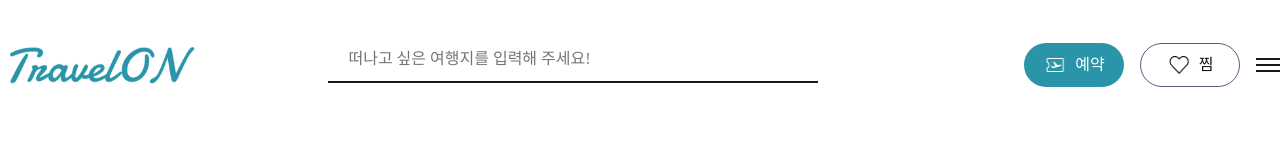
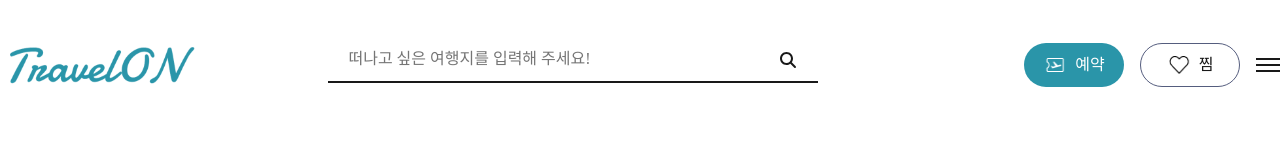
Before and after one commit to azure0929/TravelON, a React (Create React App) app: page /jjim in a window 1280 px wide. Shown: the top 160 px of the page. Built offline with nearby package versions, Linux system fonts and the light colour scheme; what chartjs-plugin-datalabels would draw is missing.

Commit message:
feat: fontawesome import

```diff
--- a/src/components/Header.jsx
+++ b/src/components/Header.jsx
@@ -5,6 +5,11 @@
 import logo from "@/image/logo.png";
 import reserveIcon from "@/image/reserve.png";
 import wishlistIcon from "@/image/wishlist.png";
+
+// Font Awesome 임포트 시작
+import { FontAwesomeIcon } from "@fortawesome/react-fontawesome";
+import { faSearch, faTimes } from "@fortawesome/free-solid-svg-icons"; // 사용할 아이콘 (돋보기, 닫기) 임포트
+// Font Awesome 임포트 끝
 
 export default function Header() {
   const [search, setSearch] = useState("");
@@ -69,17 +74,30 @@
   // 검색 아이콘 클릭
   const handleSearchIconClick = () => {
     if (searchActive) {
-      setSearch("");
-      setSearchActive(false);
+      // 검색 활성화 상태일 때 (X 아이콘일 때)
+      setSearch(""); // 검색어 초기화
+      setSearchActive(false); // 검색 비활성화 (돋보기로 변경)
+      // 필요하다면 검색 결과 페이지에서 메인 페이지로 이동
+      // navigate('/');
     } else if (search.trim()) {
+      // 검색 비활성화 상태이고 검색어가 있을 때 (돋보기 아이콘일 때)
       navigate(`/searchpage?query=${encodeURIComponent(search)}`);
+      setSearchActive(true); // 검색 활성화 (X 아이콘으로 변경)
     }
+    // 검색 비활성화 상태이고 검색어가 없을 때는 아무것도 하지 않아 돋보기 유지
   };
 
   // 검색 input 변경
   const handleInputChange = (e) => {
     setSearch(e.target.value);
-    if (!e.target.value) setSearchActive(false);
+    // 입력 필드가 비어있으면 돋보기 아이콘으로 되돌림
+    if (!e.target.value) {
+      setSearchActive(false);
+    }
+    // 사용자가 입력하기 시작하면 'X' 아이콘으로 변경되게 하려면 아래 주석 해제 (단, 검색 버튼 클릭 전까지는 돋보기로 유지하고 싶다면 그대로 둠)
+    // else {
+    //   setSearchActive(true);
+    // }
   };
 
   // Enter 키로 검색
@@ -124,7 +142,10 @@
             onClick={handleSearchIconClick}
             style={{ cursor: "pointer" }}
           >
-            <i className={`fas fa-${searchActive ? "times" : "search"}`}></i>
+            {/* Font Awesome 아이콘 컴포넌트 사용 */}
+            <FontAwesomeIcon
+              icon={searchActive && search.trim() ? faTimes : faSearch}
+            />
           </div>
         </div>
         <nav>
--- a/src/css/common.css
+++ b/src/css/common.css
@@ -126,9 +126,9 @@
 }
 header .inner .search .search-icon {
   position: absolute;
-  top: 50%;
+  top: 14px;
   right: 20px;
-  font-size: 20px; /* 아이콘 크기 조정 */
+  font-size: 16px;
   color: #191919;
   cursor: pointer;
   transform: translateY(-50%);
@@ -137,7 +137,7 @@
 
 header .inner .search .search-icon.active {
   color: #191919;
-  font-size: 20px;
+  font-size: 16px;
 }
 
 /* nav 스타일 */
```
